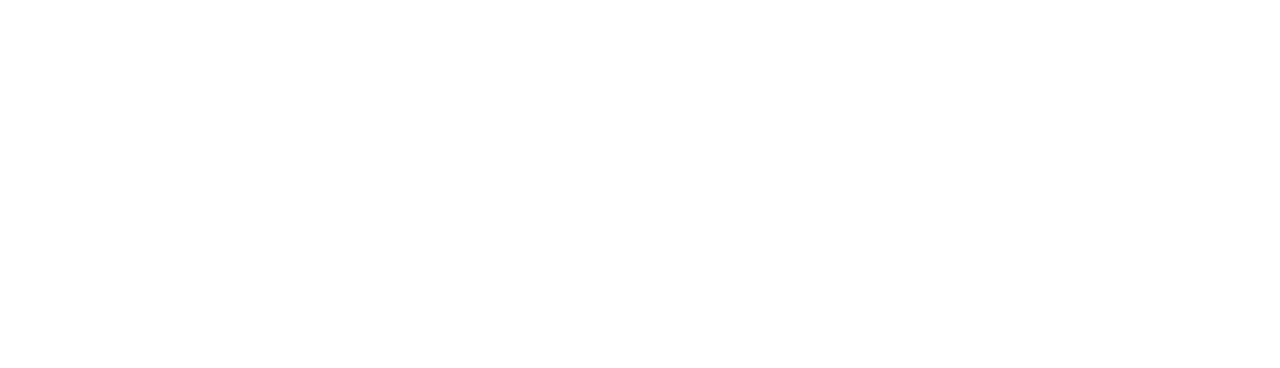
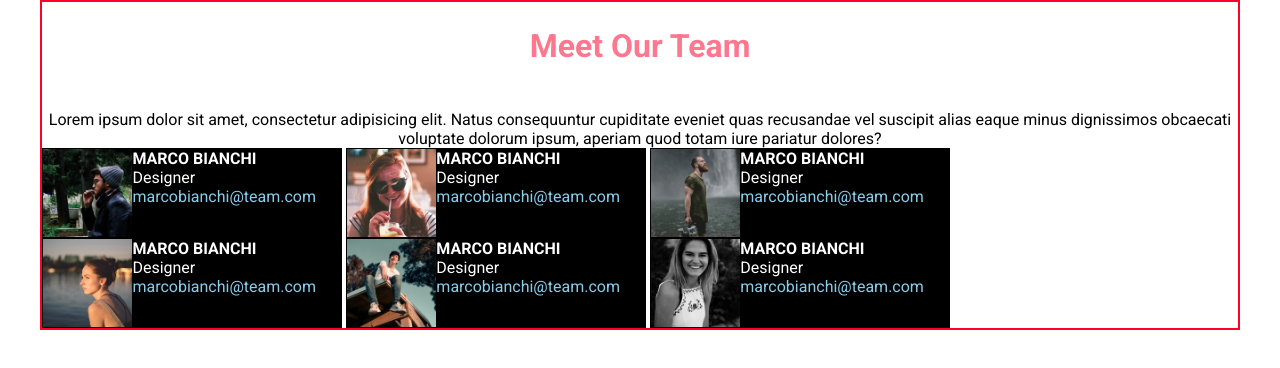
Before and after one commit to FrancescoBoco/html-css-float-cards, a plain HTML site: page index.html in a window 1280 px wide. Drawn offline with Linux system fonts and the light colour scheme.

Commit message:
struttura base

```diff
--- a/css/style.css
+++ b/css/style.css
@@ -0,0 +1,71 @@
+
+/* RESET  */
+
+*{
+    margin: 0;
+    padding: 0;
+    box-sizing: border-box;
+}
+
+/* FONT  */
+body{
+    font-family: 'Fredoka', sans-serif;
+    font-family: 'Roboto', sans-serif;
+}
+
+/* GENERAL */
+
+.container{
+    max-width: 1200px;
+    margin: auto;
+    border: 2px solid rgb(255, 0, 43) ;
+}
+
+.text-align{
+    text-align: center;
+}
+
+.margin-bottom{
+    margin-bottom: 30px;
+}
+
+.float-left{
+    float: left;
+}
+
+.clear-fix::after{
+    content: "";
+    display: table;
+    clear: both;
+}
+
+.img{
+    width: 30%;
+    height: 100%;
+}
+
+text.padding{
+    padding-left: 110px
+}
+
+/* MIAN  */
+
+.title{
+    padding: 25px;
+    color: rgb(253, 120, 142);
+    margin-bottom: 20px;
+}
+
+.staff-container{
+    width: 300px;
+    height: 90px;
+    border: 1px solid black;
+    background-color: black;
+    color: white;
+    display: inline-block;
+}
+
+.a-color{
+    text-decoration: none;
+    color: skyblue;
+}
--- a/index.html
+++ b/index.html
@@ -3,9 +3,161 @@
     <head>
         <meta charset="UTF-8">
         <meta name="viewport" content="width=device-width, initial-scale=1.0">
+        <!-- Fonts Google -->
+        <link rel="preconnect" href="https://fonts.googleapis.com">
+        <link rel="preconnect" href="https://fonts.gstatic.com" crossorigin>
+        <link href="https://fonts.googleapis.com/css2?family=Fredoka:wght@400;700&family=Roboto:wght@400;700&display=swap" rel="stylesheet">
+        <!-- Title  -->
         <title>Meet Our Team</title>
+        <!-- css  -->
+        <link rel="stylesheet" href="css/style.css">
     </head>
 <body>
+    <main>
+        <div class="container">
+            <div class="text-align">
+                <h1 class=" title">
+                    Meet Our Team
+                </h1>
+                <p>
+                    Lorem ipsum dolor sit amet, consectetur adipisicing elit. Natus consequuntur cupiditate eveniet quas recusandae vel suscipit alias eaque minus dignissimos obcaecati voluptate dolorum ipsum, aperiam quod totam iure pariatur dolores?
+                </p>
+            </div>
 
+
+            <div class="crew-container clear-fix">
+
+                <div class="staff-container clear-fix">
+                    <img class="float-left img " img src="img/male1.png" alt="">
+                    <div class="text.padding">
+                        <strong> MARCO BIANCHI </strong>
+                    </div>
+                    <div class="text.padding">
+                        Designer
+                    </div>
+                    <div class="text.padding">
+                        <a class="a-color" href="#">
+                            marcobianchi@team.com
+                        </a>
+                    </div>
+                </div>
+
+                <div class="staff-container clear-fix">
+                    <img class="float-left img" src="img/female1.png" alt="">
+                    <div class="text.padding">
+                        <strong> MARCO BIANCHI </strong>
+                    </div>
+                    <div class="text.padding">
+                        Designer
+                    </div>
+                    <div class="text.padding">
+                        <a class="a-color" href="#">
+                            marcobianchi@team.com
+                        </a>
+                    </div>
+                </div>
+
+                <div class="staff-container clear-fix">
+                    <img class="float-left img" src="img/male2.png" alt="">
+                    <div class="text.padding">
+                        <strong> MARCO BIANCHI </strong>
+                    </div>
+                    <div class="text.padding">
+                        Designer
+                    </div>
+                    <div class="text.padding">
+                        <a class="a-color" href="#">
+                            marcobianchi@team.com
+                        </a>
+                    </div>
+                </div>
+
+                <div class="staff-container clear-fix">
+                    <img class="float-left img" src="img/female2.png" alt="">
+                    <div class="text.padding">
+                        <strong> MARCO BIANCHI </strong>
+                    </div>
+                    <div class="text.padding">
+                        Designer
+                    </div>
+                    <div class="text.padding">
+                        <a class="a-color" href="#">
+                            marcobianchi@team.com
+                        </a>
+                    </div>
+                </div>
+
+                <div class="staff-container clear-fix">
+                    <img class="float-left img" src="img/male3.png" alt="">
+                    <div class="text.padding">
+                        <strong> MARCO BIANCHI </strong>
+                    </div>
+                    <div class="text.padding">
+                        Designer
+                    </div>
+                    <div class="text.padding">
+                        <a class="a-color" href="#">
+                            marcobianchi@team.com
+                        </a>
+                    </div>
+                </div>
+
+                <div class="staff-container clear-fix">
+                    <img class="float-left img" src="img/female3.png" alt="">
+                    <div class="text.padding">
+                        <strong> MARCO BIANCHI </strong>
+                    </div>
+                    <div class="text.padding">
+                        Designer
+                    </div>
+                    <div class="text.padding">
+                        <a class="a-color" href="#">
+                            marcobianchi@team.com
+                        </a>
+                    </div>
+                </div>
+
+            </div>
+
+
+
+
+
+
+
+
+
+
+
+
+
+
+
+
+
+
+            <!-- <div>
+                <img class="float-left img" src="img/male2.png" alt="">
+            </div>
+
+            <div>
+
+            </div>
+
+            <div>
+
+            </div>
+
+            <div>
+
+            </div>
+             -->
+
+
+
+
+
+        </div>
+    </main>
 </body>
 </html>
```
